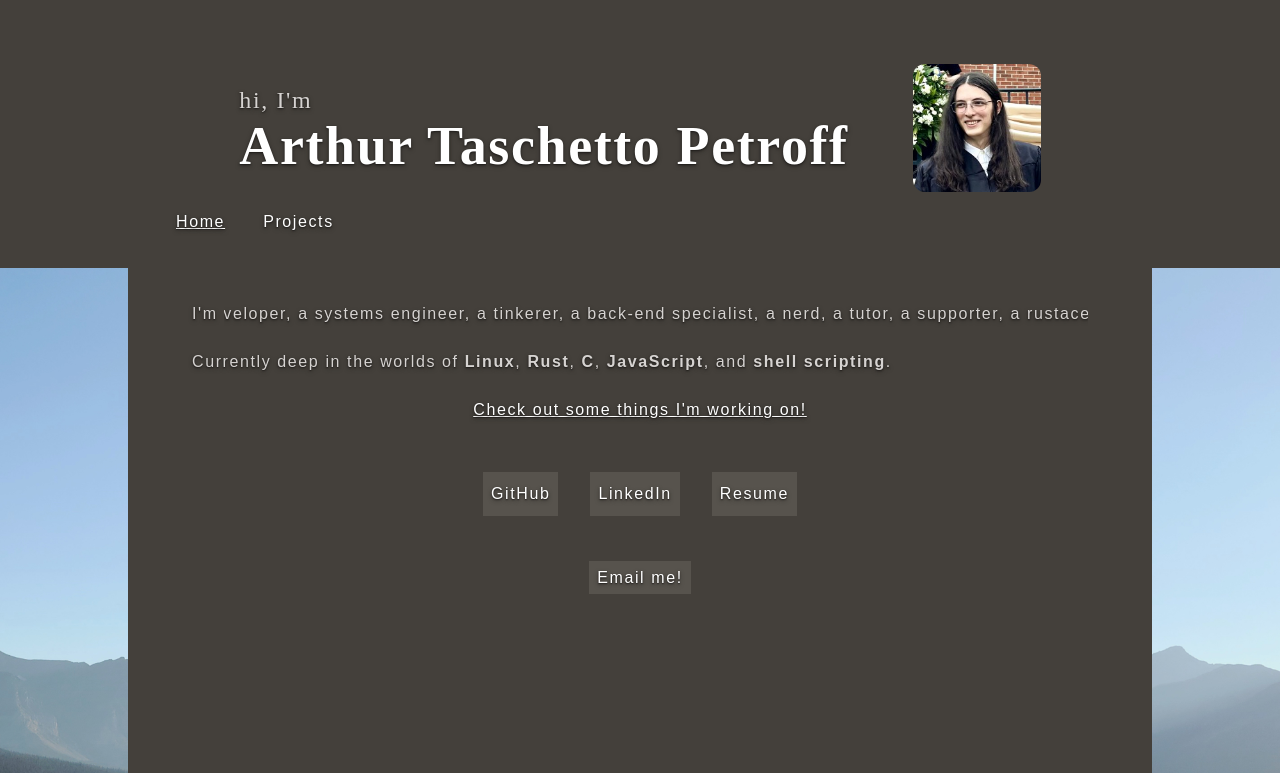
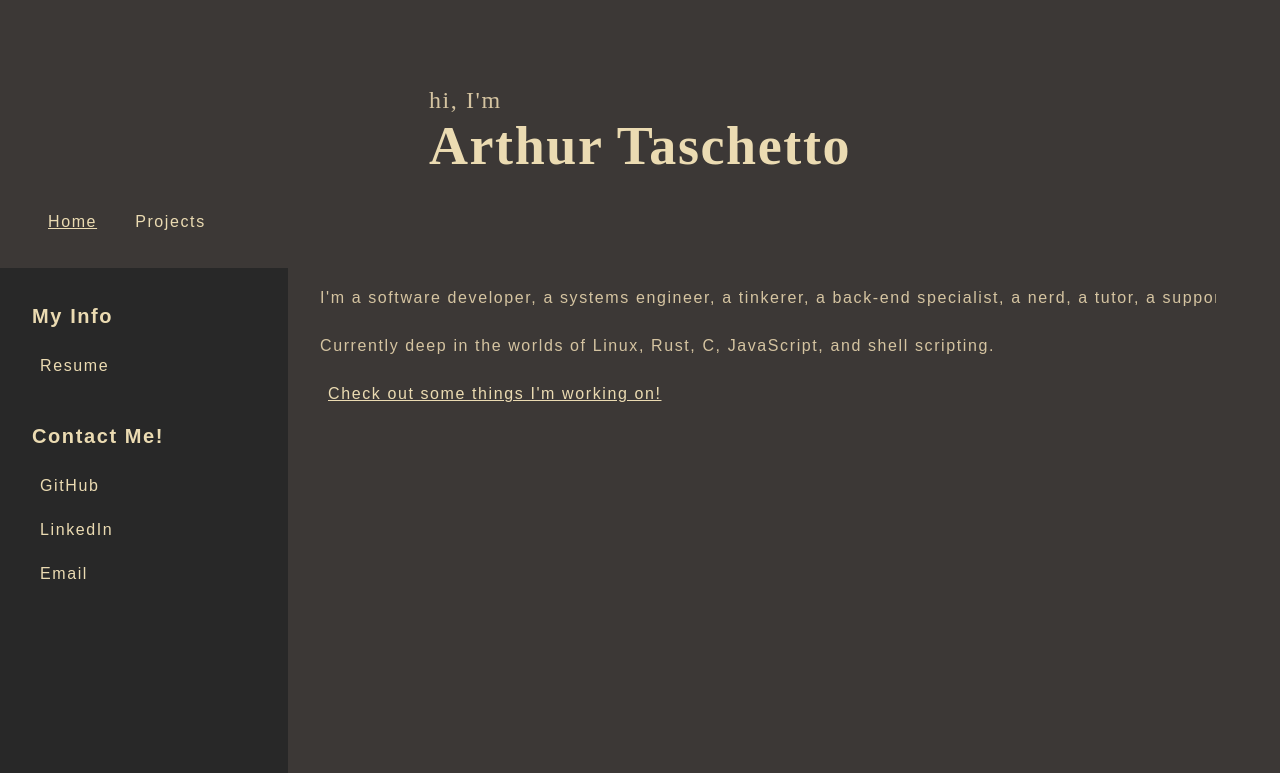
Before and after one commit to apetbrz/portfolio, a SvelteKit app in the folder client/: page / in a window 1280 px wide. Shown: the top 773 px of the page. Built offline with nearby package versions, Linux system fonts and the light colour scheme.

Commit message:
revamp, removed images, cleaned up layout

```diff
--- a/client/src/app.css
+++ b/client/src/app.css
@@ -2,8 +2,10 @@
 @plugin '@tailwindcss/forms';
 @plugin '@tailwindcss/typography';
 
+@import "./gruvbox.css";
+
 @theme {
-    --color-background: #44403b;
+    --color-background: var(--color-grv-bg1);
     --font-sans: "Geist Variable";
     --font-serif: "EB Garamond Variable";
     --font-mono: "Fira-Code";
@@ -11,40 +13,24 @@
 
 body {
     background-color: var(--color-background);
+    color: var(--color-grv-fg0);
     font-family: "Geist Variable", sans-serif;
 }
-bold {
+.bold {
     font-weight: 800;
 }
 
-.bg-scenic-image {
-    background-image: url("/assets/bg-scenic-image.jpg");
-    background-size: 50%;
-    background-position: top 50% left 0;
-}
-@media (max-width: 48rem) {
-    .bg-scenic-image {
-        background-size: 48em;
-        background-position: top -24em left 50%;
-    }
-}
-
-.solid {
-    @apply bg-stone-700;
-}
-
 .pretty {
-    @apply prose prose-invert prose-stone text-shadow-stone-900 text-shadow-md/50 tracking-widest max-w-full;
+    @apply prose prose-gruvbox tracking-widest max-w-full;
 }
 
 .page-head {
     @apply min-h-32 flex flex-col justify-end align-text-bottom px-16 text-xl md:text-2xl md:min-h-48 py-4 font-serif;
 }
 
-.continent {
-    @apply bg-stone-700 mx-0 min-w-full;
+.pretty-button {
+    @apply p-2 hover:bg-grv-bg2 focus:outline-grv-bg2 focus:outline-1 active:bg-grv-bg3 select-none;
 }
-
-.pretty-button {
-    @apply p-2 hover:bg-stone-600 hover:outline-stone-600 hover:outline-2 hover:outline-offset-2 focus:outline-stone-600 focus:outline-2 focus:outline-offset-2 active:bg-stone-800 active:ring-2 active:ring-stone-800 select-none;
+.pretty-button-nofocus {
+    @apply p-2 hover:bg-grv-bg2 focus:outline-0 active:bg-grv-bg3 select-none;
 }
--- a/client/src/app.html
+++ b/client/src/app.html
@@ -1,5 +1,5 @@
 <!doctype html>
-<html lang="en">
+<html lang="en" class="dark">
 	<head>
 		<meta charset="utf-8" />
 		<!-- <link rel="icon" href="%sveltekit.assets%/favicon.svg" /> -->
--- a/client/src/lib/Marquee.svelte
+++ b/client/src/lib/Marquee.svelte
@@ -2,16 +2,18 @@
     let props = $props();
 </script>
 
-<div class="pretty flex {props.indent ? '!pl-4' : ''}">
+<div class="marquee pretty flex {props.indent ? '!pl-4' : ''}">
     <p class="!my-0">{props.static}</p>
     <p class="!m-0">&nbsp;</p>
-    <div class="overflow-hidden flex">
+    <div class="overflow-hidden">
+        <div class="w-max">
             <span class="slide text-nowrap">
                 {props.text}&nbsp;
             </span>
             <span class="slide text-nowrap">
                 {props.text}&nbsp;
             </span>
+        </div>
     </div>
 </div>
 
--- a/client/src/lib/NavBar.svelte
+++ b/client/src/lib/NavBar.svelte
@@ -1,8 +1,9 @@
 <script>
+    import ThemeSelector from "$lib/ThemeSelector.svelte";
     let props = $props();
 </script>
 
-{#snippet link(display = "home", dest = "/" + display.toLowerCase())}
+{#snippet link(display = "DEFAULT_FIXME", dest = "/" + display.toLowerCase())}
     <a
         href={dest}
         class="mx-2 pretty-button {props.active == display.toLowerCase()
@@ -14,9 +15,10 @@
     </a>
 {/snippet}
 
-<div class="pretty continent !pt-4 !pb-8 sans">
-    <div class="mx-auto md:w-2xl xl:w-5xl px-8">
+<div class="pretty !pt-4 !pb-8 sans flex flex-wrap justify-between">
+    <div class="w-max px-8 content-center">
         {@render link("Home", "/")}
         {@render link("Projects")}
     </div>
+    <!-- <ThemeSelector /> -->
 </div>
--- /dev/null
+++ b/client/src/lib/ThemeSelector.svelte
@@ -0,0 +1,49 @@
+<script>
+    import { browser } from "$app/environment";
+    let theme = $state("");
+    if (browser) {
+        let classList = document.documentElement.classList;
+        $effect(() => {
+            classList.toggle(
+                "dark",
+                theme === "dark" ||
+                    (!theme &&
+                        window.matchMedia("(prefers-color-scheme: dark)")
+                            .matches),
+            );
+        });
+    }
+</script>
+
+{#snippet option(name = "", themesetting = "")}
+    <button
+        onclick={() => (theme = themesetting)}
+        class="pretty-button-nofocus w-full{theme == themesetting
+            ? ' font-bold bg-grv-bg0'
+            : ''}"
+        draggable="false"
+        tabindex="-1"
+    >
+        {name}
+    </button>
+{/snippet}
+
+<div class="pretty sans">
+	<details class="text-right px-8 group">
+		<summary class="list-none text-4xl h-min pretty-button-nofocus">
+			<svg class="rotate-0 group-open:-rotate-180 transform -translate-y-0.5 transition-all duration-300 inline" fill="none" height="24" width="24" stroke="currentColor" stroke-linecap="round" stroke-linejoin="round" stroke-width="2" viewBox="0 0 24 24">
+				 <polyline points="6 9 12 15 18 9"></polyline>
+			</svg>
+			<svg class="inline" fill="currentColor" width="24" height="24" viewBox="0 0 24 24">
+				<path d="M12 8a4 4 0 1 1-8 0 4 4 0 0 1 8 0M8 0a.5.5 0 0 1 .5.5v2a.5.5 0 0 1-1 0v-2A.5.5 0 0 1 8 0m0 13a.5.5 0 0 1 .5.5v2a.5.5 0 0 1-1 0v-2A.5.5 0 0 1 8 13m8-5a.5.5 0 0 1-.5.5h-2a.5.5 0 0 1 0-1h2a.5.5 0 0 1 .5.5M3 8a.5.5 0 0 1-.5.5h-2a.5.5 0 0 1 0-1h2A.5.5 0 0 1 3 8m10.657-5.657a.5.5 0 0 1 0 .707l-1.414 1.415a.5.5 0 1 1-.707-.708l1.414-1.414a.5.5 0 0 1 .707 0m-9.193 9.193a.5.5 0 0 1 0 .707L3.05 13.657a.5.5 0 0 1-.707-.707l1.414-1.414a.5.5 0 0 1 .707 0m9.193 2.121a.5.5 0 0 1-.707 0l-1.414-1.414a.5.5 0 0 1 .707-.707l1.414 1.414a.5.5 0 0 1 0 .707M4.464 4.465a.5.5 0 0 1-.707 0L2.343 3.05a.5.5 0 1 1 .707-.707l1.414 1.414a.5.5 0 0 1 0 .708"/>
+			</svg>
+		</summary>
+		<div class="absolute right-0 mx-8 bg-grv-bg1 w-28">
+			<div>
+				{@render option("System", "")}
+				{@render option("Light", "light")}
+				{@render option("Dark", "dark")}
+			</div>
+		</div>
+	</details>
+</div>
--- a/client/src/routes/+page.svelte
+++ b/client/src/routes/+page.svelte
@@ -1,28 +1,28 @@
 <script>
     import Marquee from "$lib/Marquee.svelte";
     import NavBar from "$lib/NavBar.svelte";
+
+    //TODO: HOW TO MAKE tabindex DYNAMIC WITH SIZE? for maindiv ordering (content -> links on <md, links -> content on >=md)
 </script>
 
-<main
-    class="mx-auto overflow-hidden text-stone-100 w-full bg-scenic-image bg-bottom h-min flex flex-col"
->
-    <div class="pretty continent flex flex-row justify-center items-end">
+<main class="mx-auto overflow-hidden h-min flex flex-col min-h-[100vh]">
+    <div class="pretty flex flex-row justify-center items-end">
         <div class="w-min md:w-max page-head">
             <p class="!m-0 invisible md:visible">hi, I'm</p>
-            <h1 class="!m-0">Arthur Taschetto Petroff</h1>
+            <h1 class="!m-0">Arthur Taschetto</h1>
         </div>
-        <img
-            class="w-32 aspect-square mr-16 !mb-0 rounded-xl"
-            src="/assets/workpfp.jpg"
-            alt="me"
-        />
     </div>
+
     <NavBar active="home" />
 
     <div
-        class="flex flex-col flex-wrap gap-4 items-center py-4 md:bg-stone-700 md:mx-auto md:w-2xl xl:w-5xl"
+        id="maindiv"
+        class="grid md:grid-cols-[1fr_5fr] grid-cols-1 w-full grow"
     >
-        <div class="pretty sans !w-full py-4 px-8 not-md:bg-stone-700 xl:px-16">
+        <div
+            class="md:col-start-2 flex flex-col flex-wrap gap-4 min-w-0 p-8 pt-4"
+        >
+            <div class="pretty sans w-4xl">
                 <Marquee
                     static="I'm"
                     text="a software developer, a systems engineer, a tinkerer, a back-end specialist, a nerd, a tutor, a supporter, a rustacean, an arch user btw,"
@@ -32,48 +32,49 @@
                     <bold>Linux</bold>, <bold>Rust</bold>, <bold>C</bold>,
                     <bold>JavaScript</bold>, and <bold>shell scripting</bold>.
                 </p>
-            <div class="mx-auto w-max">
+                <div class="mx-auto">
                     <a href="/projects" class="pretty-button" draggable="false">
                         Check out some things I'm working on!
                     </a>
                 </div>
             </div>
-        <div class="pretty sans p-4 not-md:bg-stone-700 flex flex-row gap-8">
+        </div>
+        <div
+            class="col-start-1 md:row-start-1 h-full md:w-2xs pretty sans px-8 bg-grv-bg0"
+        >
+            <div class="mx-auto flex flex-col flex-wrap items-center md:items-start">
+                <div class="pretty"><h3>My Info</h3></div>
+                <a
+                    href="/assets/resume.pdf"
+                    class="pretty-button !no-underline"
+                    draggable="false"
+                >
+                    Resume
+                </a>
+                <div class="pretty"><h3>Contact Me!</h3></div>
                 <a
                     href="https://github.com/apetbrz"
-                class="pretty-button bg-stone-600 !no-underline"
+                    class="pretty-button !no-underline"
                     draggable="false"
                 >
                     GitHub
                 </a>
                 <a
                     href="https://www.linkedin.com/in/arthur-t-petroff/"
-                class="pretty-button bg-stone-600 !no-underline"
+                    class="pretty-button !no-underline"
                     draggable="false"
                 >
                     LinkedIn
                 </a>
                 <a
-                href="/assets/resume.pdf"
-                class="pretty-button bg-stone-600 !no-underline"
+                    href="mailto:apetbrz@gmail.com"
+                    class="pretty-button !no-underline"
                     draggable="false"
                 >
-                Resume
+                    Email
                 </a>
             </div>
-        <div class="pretty sans p-4 not-md:bg-stone-700">
-            <a
-                href="mailto:apetbrz@gmail.com"
-                class="pretty-button bg-stone-600 !no-underline"
-                draggable="false"
-            >
-                Email me!
-            </a>
         </div>
-        <div class="h-128"></div>
-    </div>
-    <div class="mt-auto self-end pretty continent px-8">
-        <p>photograph: Arthur Petroff 2024</p>
     </div>
 </main>
 
```
Also changed, not shown: client/src/routes/projects/+page.svelte (+11 -21 lines). Lines whose indentation alone changed are shown as unchanged.
